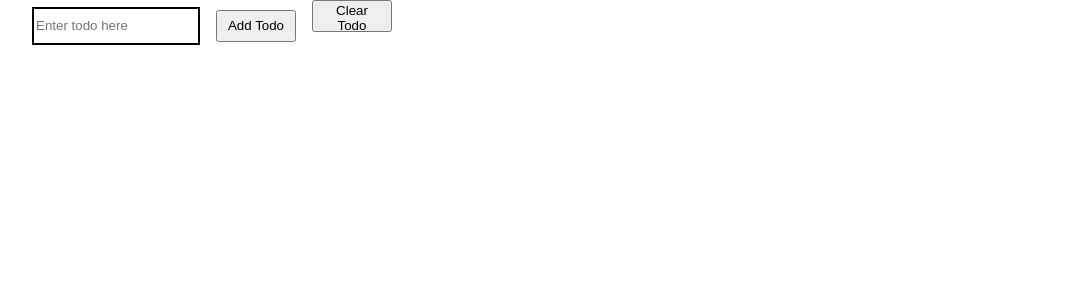
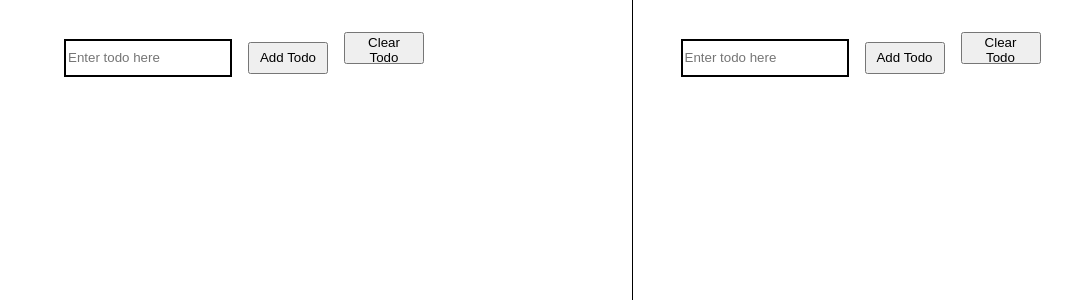
Before and after one commit to otoloye/todo-list-app, a React (Create React App) app: page / in a window 1280 px wide. Shown: the top 300 px of the page, without its empty margins (32-1104 px from the left). Built offline with nearby package versions, Linux system fonts and the light colour scheme.

Commit message:
Replicate todo list app using functional components

```diff
--- a/src/App.css
+++ b/src/App.css
@@ -1,5 +1,18 @@
+.app-root{
+  display: flex;
+}
+.func-root {
+  padding: 2rem;
+  width: 50vw;
+  height: 100vh;
+}
+
 .todo-container{
+  padding: 2rem;
+  width: 50vw;
+  height: 100vh;
   margin-left: 3rem;
+  border-right: 1px solid black;
 }
 
 .todo-input{
--- a/src/App.js
+++ b/src/App.js
@@ -1,117 +1,15 @@
-import React, { Component } from 'react';
+import React from 'react';
 import './App.css';
-import { isNotPresent } from './utils/helpers';
+import TodoClass from './todo-class';
+import TodoFunc from './todo-func';
 
-class App extends Component {
-  constructor(props) {
-    super(props);
-    this.state = {
-      todos: [],
-      newTodo: '',
-      disableButton: false
-    };
-  }
-
-  componentDidMount() {
-    const todos = localStorage.getItem('myTodo')
-      ? JSON.parse(localStorage.getItem('myTodo'))
-      : [];
-    this.setState({ todos, newTodo: '', disableButton: false });
-  }
-
-  clearTodo = () => {
-    localStorage.removeItem('myTodo');
-    this.setState({ todos: [] });
-  };
-
-  handleChange = e => {
-    this.setState({
-      newTodo: e.target.value,
-      disableButton: !isNaN(Number(e.target.value))
-    });
-    if (e.charCode === 13) {
-      this.handleSubmit();
-    }
-  };
-
-  handleSubmit = e => {
-    e.preventDefault();
-    const todo = this.state.newTodo.trim();
-
-    if (todo.length > 0 && isNotPresent(this.state.todos, todo)) {
-      this.setState(() => {
-        const todos = [...this.state.todos, { title: todo, completed: false }];
-        localStorage.setItem('myTodo', JSON.stringify(todos));
-        return {
-          todos,
-          newTodo: ''
-        };
-      });
-    }
-  };
-
-  handleChecked = todo => {
-    const todos = [...this.state.todos].map(item => {
-      if (item.title === todo.title) {
-        item.completed = !item.completed;
-      }
-      return item;
-    });
-    this.setState({ todos });
-    localStorage.setItem('myTodo', JSON.stringify(todos));
-  };
-
-  render() {
-    return (
-      <div className="todo-container">
-        <div>
-          <form onSubmit={this.handleSubmit}>
-            <input
-              type="text"
-              placeholder="Enter todo here"
-              className="todo-input"
-              value={this.state.newTodo}
-              onChange={this.handleChange}
-            />
-
-            <button
-              type="submit"
-              className="todo-button"
-              disabled={this.state.disableButton}
-            >
-              Add Todo
-            </button>
-
-            <button
-              type="button"
-              onClick={this.clearTodo}
-              className="todo-button"
-            >
-              Clear Todo
-            </button>
-          </form>
-          {this.state.todos.map(todo => (
-            <div className="todo-item" key={todo.title}>
-              <p
-                className={
-                  todo.completed
-                    ? 'todo-completed todo-item-title'
-                    : 'todo-item-title'
-                }
-              >
-                {todo.title}
-              </p>
-              <input
-                type="checkbox"
-                checked={todo.completed}
-                onChange={e => this.handleChecked(todo)}
-              />
-            </div>
-          ))}
-        </div>
-      </div>
-    );
-  }
+function App() {
+  return (
+    <div className="app-root">
+      <TodoClass />
+      <TodoFunc />
+    </div>
+  );
 }
 
 export default App;
--- /dev/null
+++ b/src/todo-class.js
@@ -0,0 +1,116 @@
+import React, { Component } from 'react';
+import { isNotPresent } from './utils/helpers';
+
+class TodoClass extends Component {
+  state = {
+    // todos: localStorage.getItem('myTodo')
+    //   ? JSON.parse(localStorage.getItem('myTodo'))
+    //   : [],
+    todos: [],
+    newTodo: '',
+    disableButton: false
+  };
+
+  componentDidMount() {
+    const todos = localStorage.getItem('myTodo')
+      ? JSON.parse(localStorage.getItem('myTodo'))
+      : [];
+    this.setState({ todos, newTodo: '', disableButton: false });
+  }
+
+  clearTodo = () => {
+    localStorage.removeItem('myTodo');
+    this.setState({ todos: [] });
+  };
+
+  handleChange = e => {
+    this.setState({
+      newTodo: e.target.value,
+      disableButton: !isNaN(Number(e.target.value))
+    });
+    if (e.charCode === 13) {
+      this.handleSubmit();
+    }
+  };
+
+  handleSubmit = e => {
+    e.preventDefault();
+    const todo = this.state.newTodo.trim();
+
+    if (todo.length > 0 && isNotPresent(this.state.todos, todo)) {
+      this.setState(() => {
+        const todos = [...this.state.todos, { title: todo, completed: false }];
+        localStorage.setItem('myTodo', JSON.stringify(todos));
+        return {
+          todos,
+          newTodo: ''
+        };
+      });
+    }
+  };
+
+  handleChecked = todo => {
+    const todos = [...this.state.todos].map(item => {
+      if (item.title === todo.title) {
+        item.completed = !item.completed;
+      }
+      return item;
+    });
+    this.setState({ todos });
+    localStorage.setItem('myTodo', JSON.stringify(todos));
+  };
+
+  render() {
+    return (
+      <div className="todo-container">
+        <div>
+          <form onSubmit={this.handleSubmit}>
+            <input
+              type="text"
+              placeholder="Enter todo here"
+              className="todo-input"
+              value={this.state.newTodo}
+              onChange={this.handleChange}
+            />
+
+            <button
+              type="submit"
+              className="todo-button"
+              disabled={this.state.disableButton}
+            >
+              Add Todo
+            </button>
+
+            <button
+              type="button"
+              onClick={this.clearTodo}
+              className="todo-button"
+            >
+              Clear Todo
+            </button>
+          </form>
+          {this.state.todos.map(todo => (
+            <div className="todo-item" key={todo.title}>
+              <p
+                className={
+                  todo.completed
+                    ? 'todo-completed todo-item-title'
+                    : 'todo-item-title'
+                }
+              >
+                {todo.title}
+              </p>
+              <input
+                type="checkbox"
+                checked={todo.completed}
+                onChange={e => this.handleChecked(todo)}
+              />
+            </div>
+          ))}
+        </div>
+      </div>
+    );
+  }
+}
+
+export default TodoClass;
--- /dev/null
+++ b/src/todo-func.js
@@ -0,0 +1,97 @@
+import React, { useState, useEffect } from 'react';
+import { isNotPresent } from './utils/helpers';
+
+const TodoFunc = () => {
+  const [todos, setTodos] = useState([]);
+  const [newTodo, setNewTodo] = useState('');
+  const [disableButton, setDisableButton] = useState(false);
+
+  useEffect(() => {
+    const initialTodos = localStorage.getItem('myTodoFunc')
+      ? JSON.parse(localStorage.getItem('myTodoFunc'))
+      : [];
+    setTodos(initialTodos);
+  }, []);
+
+  const clearTodo = () => {
+    localStorage.removeItem('myTodoFunc');
+    setTodos([]);
+  };
+
+  const handleChange = e => {
+    setNewTodo(e.target.value);
+    setDisableButton(!isNaN(Number(e.target.value)));
+    if (e.charCode === 13) {
+      handleSubmit();
+    }
+  };
+
+  const handleSubmit = e => {
+    e.preventDefault();
+    const todo = newTodo.trim();
+    if (todo.length > 0 && isNotPresent(todos, todo)) {
+      setTodos([...todos, { title: todo, completed: false }]);
+      localStorage.setItem('myTodoFunc', JSON.stringify(todos));
+      setNewTodo('');
+    }
+  };
+
+  const handleChecked = todo => {
+    const todoList = [...todos].map(item => {
+      if (item.title === todo.title) {
+        item.completed = !item.completed;
+      }
+      return item;
+    });
+    setTodos(todoList);
+    localStorage.setItem('myTodoFunc', JSON.stringify(todoList));
+  };
+
+  return (
+    <div className="func-root">
+      <div>
+        <form onSubmit={handleSubmit}>
+          <input
+            type="text"
+            placeholder="Enter todo here"
+            className="todo-input"
+            value={newTodo}
+            onChange={handleChange}
+          />
+
+          <button
+            type="submit"
+            className="todo-button"
+            disabled={disableButton}
+          >
+            Add Todo
+          </button>
+
+          <button type="button" onClick={clearTodo} className="todo-button">
+            Clear Todo
+          </button>
+        </form>
+        {todos.map(todo => (
+          <div className="todo-item" key={todo.title}>
+            <p
+              className={
+                todo.completed
+                  ? 'todo-completed todo-item-title'
+                  : 'todo-item-title'
+              }
+            >
+              {todo.title}
+            </p>
+            <input
+              type="checkbox"
+              checked={todo.completed}
+              onChange={e => handleChecked(todo)}
+            />
+          </div>
+        ))}
+      </div>
+    </div>
+  );
+};
+
+export default TodoFunc;
```
